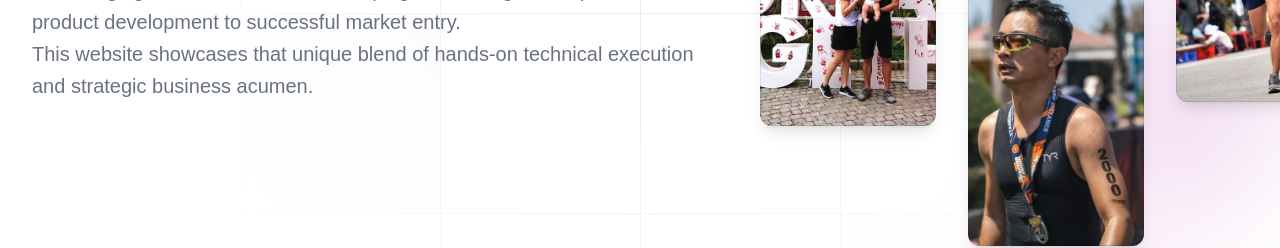
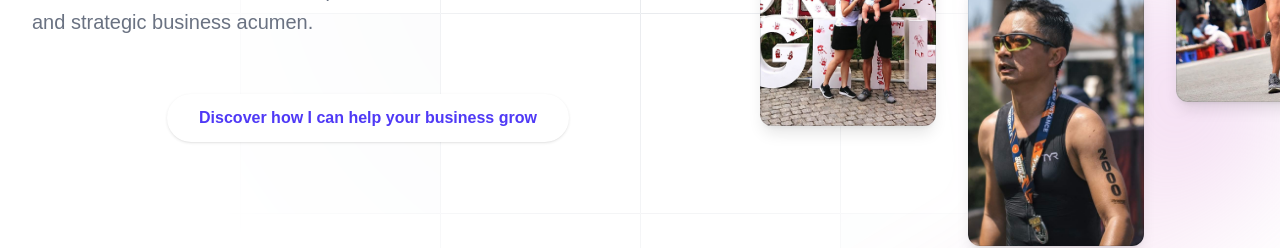
Before and after one commit to tant/tantrandev, a Next.js app: page / in a window 1280 px wide. Shown: the part 586-834 px from the top of the page. Built offline with nearby package versions, Linux system fonts and the light colour scheme; no server answers.

Commit message:
feat: Add HeroCTA component and integrate motion library; update TryMe section with anchor and improved layout

```diff
--- a/package.json
+++ b/package.json
@@ -13,6 +13,7 @@
     "@headlessui/react": "^2.2.6",
     "@heroicons/react": "^2.2.0",
     "marked": "^16.1.1",
+    "motion": "^12.23.9",
     "next": "15.4.4",
     "react": "19.1.0",
     "react-dom": "19.1.0"
--- a/src/app/components/HeroSection.tsx
+++ b/src/app/components/HeroSection.tsx
@@ -1,4 +1,5 @@
 import Image from "next/image";
+import HeroCTA from "./ui/HeroCTA";
 
 export default function HeroSection() {
   return (
@@ -52,6 +53,9 @@ export default function HeroSection() {
                 <br />This website showcases that unique blend of hands-on technical execution and
                 strategic business acumen.
               </p>
+              <div className="mt-8">
+                <HeroCTA />
+              </div>
             </div>
             <div className="mt-14 flex justify-end gap-8 sm:-mt-44 sm:justify-start sm:pl-20 lg:mt-0 lg:pl-0">
               <div className="ml-auto w-44 flex-none space-y-8 pt-32 sm:ml-0 sm:pt-80 lg:order-last lg:pt-36 xl:order-0 xl:pt-80">
--- /dev/null
+++ b/src/app/components/ui/HeroCTA.tsx
@@ -0,0 +1,40 @@
+'use client'
+import React from "react";
+import { motion } from "motion/react";
+
+export default function HeroCTA() {
+  const [show, setShow] = React.useState(false);
+
+  React.useEffect(() => {
+    const timer = setTimeout(() => setShow(true), 1000);
+    return () => clearTimeout(timer);
+  }, []);
+
+  const handleScrollToTryMe = () => {
+    if (window.location.pathname === '/') {
+      const el = document.getElementById('tryme-anchor');
+      if (el) {
+        el.scrollIntoView({ behavior: 'smooth' });
+      }
+    } else {
+      window.location.href = '/#tryme-anchor';
+    }
+  };
+
+  return (
+    <div className="flex flex-col items-center justify-center py-6 px-4 sm:px-3 lg:px-8 bg-gradient-to-r">
+      {show && (
+        <motion.button
+          initial={{ opacity: 0, y: 40 }}
+          animate={{ opacity: 1, y: 0 }}
+          transition={{ duration: 0.7, ease: 'easeOut' }}
+          type="button"
+          onClick={handleScrollToTryMe}
+          className="inline-block bg-white text-indigo-600 font-semibold px-8 py-3 rounded-full shadow hover:bg-indigo-50 transition"
+        >
+          Discover how I can help your business grow
+        </motion.button>
+      )}
+    </div>
+  );
+}
--- a/src/app/components/ui/TryMe.tsx
+++ b/src/app/components/ui/TryMe.tsx
@@ -45,6 +45,7 @@ const TryMe: React.FC = () => {
   };
 
   return (
+    <div id="tryme-anchor" className="tryme-section">
       <div className="mt-10 flex justify-center">
         <div className="bg-white rounded-xl shadow p-8 w-full max-w-md lg:max-w-3xl flex flex-col items-center">
           <h3 className="text-lg font-semibold text-gray-900 mb-1 text-center">Explore my strategic fit</h3>
@@ -95,6 +96,7 @@ const TryMe: React.FC = () => {
           </div>
         </div>
       </div>
+    </div>
   );
 };
 
```
Also changed, not shown: 1 other file (tests, documents, lock files or other folders). Lines whose indentation alone changed are shown as unchanged.
